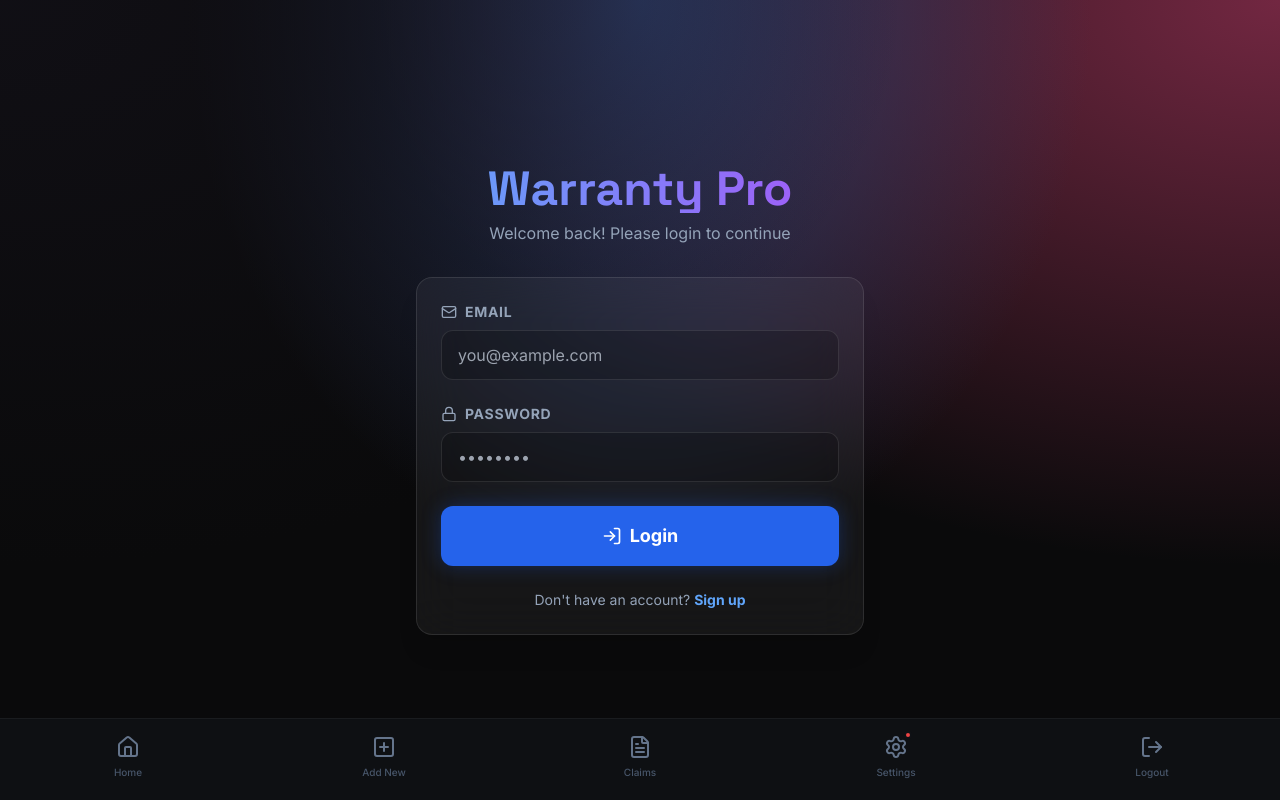
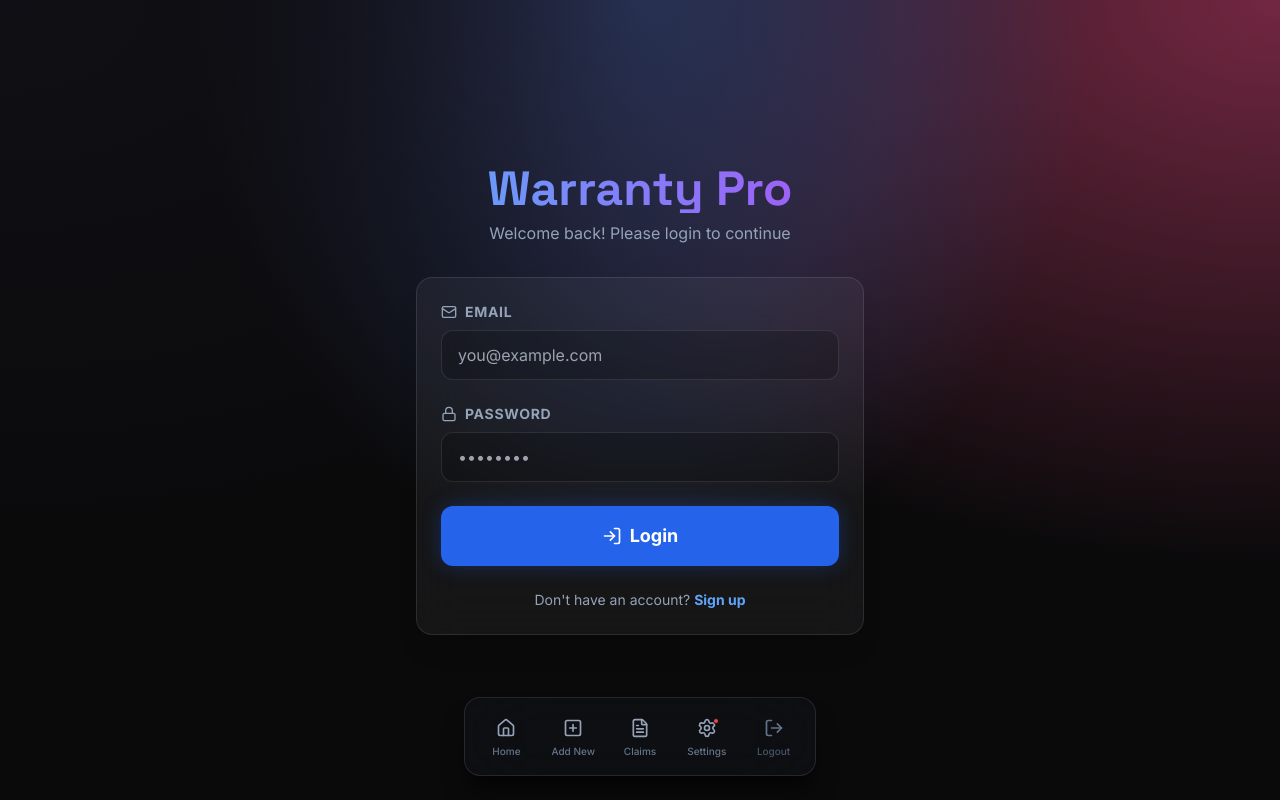
Before and after one commit to noorahmedpeace/WarrantyPro, a React (Vite) app in the folder frontend/: page /login in a window 1280 px wide. Built offline with nearby package versions, Linux system fonts and the light colour scheme; no server answers.

Commit message:
feat(ui): fixed premium navigation redesign implementation

```diff
--- a/frontend/src/components/BottomNav.tsx
+++ b/frontend/src/components/BottomNav.tsx
@@ -21,36 +21,39 @@ export const BottomNav = () => {
     };
 
     return (
-        <div className="fixed bottom-0 left-0 right-0 bg-[#0f1115]/95 backdrop-blur-xl border-t border-white/5 pb-safe z-50">
-            <div className="flex justify-around items-end pt-0 pb-2">
+        <div className="fixed bottom-6 left-1/2 -translate-x-1/2 z-50 w-full max-w-sm px-4">
+            {/* Glass Container */}
+            <div className="bg-[#0f1115]/80 backdrop-blur-2xl border border-white/10 rounded-2xl shadow-xl shadow-black/50 overflow-hidden">
+                <div className="flex justify-around items-center p-2">
                     {items.map((item) => {
                         const isActive = location.pathname === item.path;
                         return (
                             <Link
                                 key={item.path}
                                 to={item.path}
-                            className="relative flex-1 flex flex-col items-center justify-end py-3 tap-highlight-transparent group"
+                                className="relative flex-1 flex flex-col items-center justify-center py-2 tap-highlight-transparent group"
                             >
-                            {/* Top Indicator Line */}
+                                {/* Active Spotlight Background */}
                                 {isActive && (
                                     <motion.div
-                                    layoutId="nav-indicator"
-                                    className="absolute top-0 w-12 h-[2px] bg-blue-500 shadow-[0_2px_8px_rgba(59,130,246,0.5)]"
+                                        layoutId="nav-spotlight"
+                                        className="absolute inset-0 bg-gradient-to-tr from-blue-500/20 to-purple-500/20 rounded-xl"
                                         transition={{ type: "spring", bounce: 0.2, duration: 0.6 }}
                                     />
                                 )}
 
-                            <div className="relative p-1 mb-0.5">
+                                <div className="relative p-1">
                                     <item.icon
-                                    className={`w-6 h-6 z-10 relative transition-all duration-300 ${isActive ? 'text-blue-400 -translate-y-1' : 'text-slate-500 group-hover:text-slate-400'}`}
+                                        className={`w-5 h-5 z-10 relative transition-all duration-300 ${isActive ? 'text-blue-100' : 'text-slate-400 group-hover:text-slate-300'}`}
                                         strokeWidth={isActive ? 2.5 : 2}
                                     />
+                                    {/* Notification Dot for Settings */}
                                     {item.label === 'Settings' && (
-                                    <span className="absolute top-0 right-0 w-2 h-2 bg-red-500 rounded-full z-20 border-2 border-[#0f1115]" />
+                                        <span className="absolute top-1 right-0.5 w-1.5 h-1.5 bg-red-500 rounded-full z-20 border border-[#0f1115]" />
                                     )}
                                 </div>
 
-                            <span className={`text-[10px] font-medium transition-colors duration-300 ${isActive ? 'text-blue-200' : 'text-slate-600'}`}>
+                                <span className={`text-[10px] font-medium transition-all duration-300 mt-0.5 ${isActive ? 'text-white' : 'text-slate-500'}`}>
                                     {item.label}
                                 </span>
                             </Link>
@@ -60,16 +63,17 @@ export const BottomNav = () => {
                     {/* Logout Button */}
                     <button
                         onClick={handleLogout}
-                    className="relative flex-1 flex flex-col items-center justify-end py-3 tap-highlight-transparent group"
+                        className="relative flex-1 flex flex-col items-center justify-center py-2 tap-highlight-transparent group"
                     >
-                    <div className="relative p-1 mb-0.5">
-                        <LogOut className="w-6 h-6 text-slate-500 relative z-10 transition-all duration-300 group-hover:text-red-400 group-active:scale-95" strokeWidth={2} />
+                        <div className="relative p-1">
+                            <LogOut className="w-5 h-5 text-slate-500 relative z-10 transition-all duration-300 group-hover:text-red-400" strokeWidth={2} />
                         </div>
-                    <span className="text-[10px] font-medium text-slate-600">
+                        <span className="text-[10px] font-medium text-slate-600 mt-0.5 group-hover:text-red-400/80 transition-colors">
                             Logout
                         </span>
                     </button>
                 </div>
             </div>
+        </div>
     );
 };
```
Lines whose indentation alone changed are shown as unchanged.
